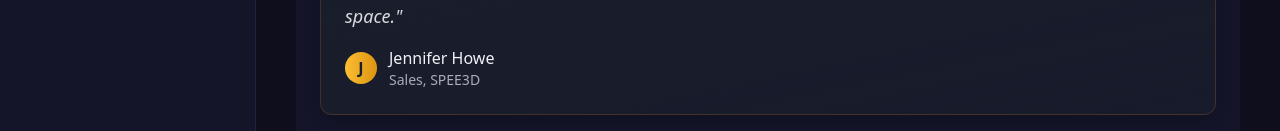
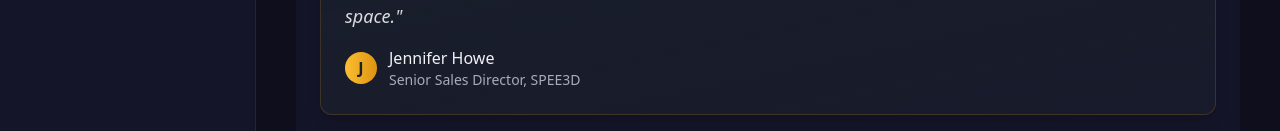
Before and after one commit to pipezulu/crypto-80, a React (Vite) app: page /use-cases in a window 1280 px wide. Shown: the part 821-952 px from the top of the page. Built offline with nearby package versions, Linux system fonts and the light colour scheme.

Commit message:
Fix: Website not reflecting changes
Ensure the website reflects the latest code changes.

```diff
--- a/src/components/UseCaseCard.tsx
+++ b/src/components/UseCaseCard.tsx
@@ -1,4 +1,3 @@
-
 import React from 'react';
 import { Check } from 'lucide-react';
 import {
@@ -40,7 +39,7 @@ const UseCaseCard: React.FC<UseCaseCardProps> = ({ useCase }) => {
         <QuoteHighlight
           quote={useCase.quote}
           author="Jennifer Howe"
-          role="Sales, SPEE3D"
+          role="Senior Sales Director, SPEE3D"
         />
 
         <div className="mt-8">
--- a/src/pages/Index.tsx
+++ b/src/pages/Index.tsx
@@ -76,7 +76,7 @@ const Index = () => {
           <QuoteHighlight
             quote="We're trying to focus on defense OEMs. Each of us have like 15 to 16 companies that we want to try to target. It's challenging to get into the right contacts with these players, especially since they cut our travel budget."
             author="Jennifer Howe"
-            role="Sales, SPEE3D"
+            role="Senior Sales Director, SPEE3D"
             delay={0.2}
           />
         </div>
```
